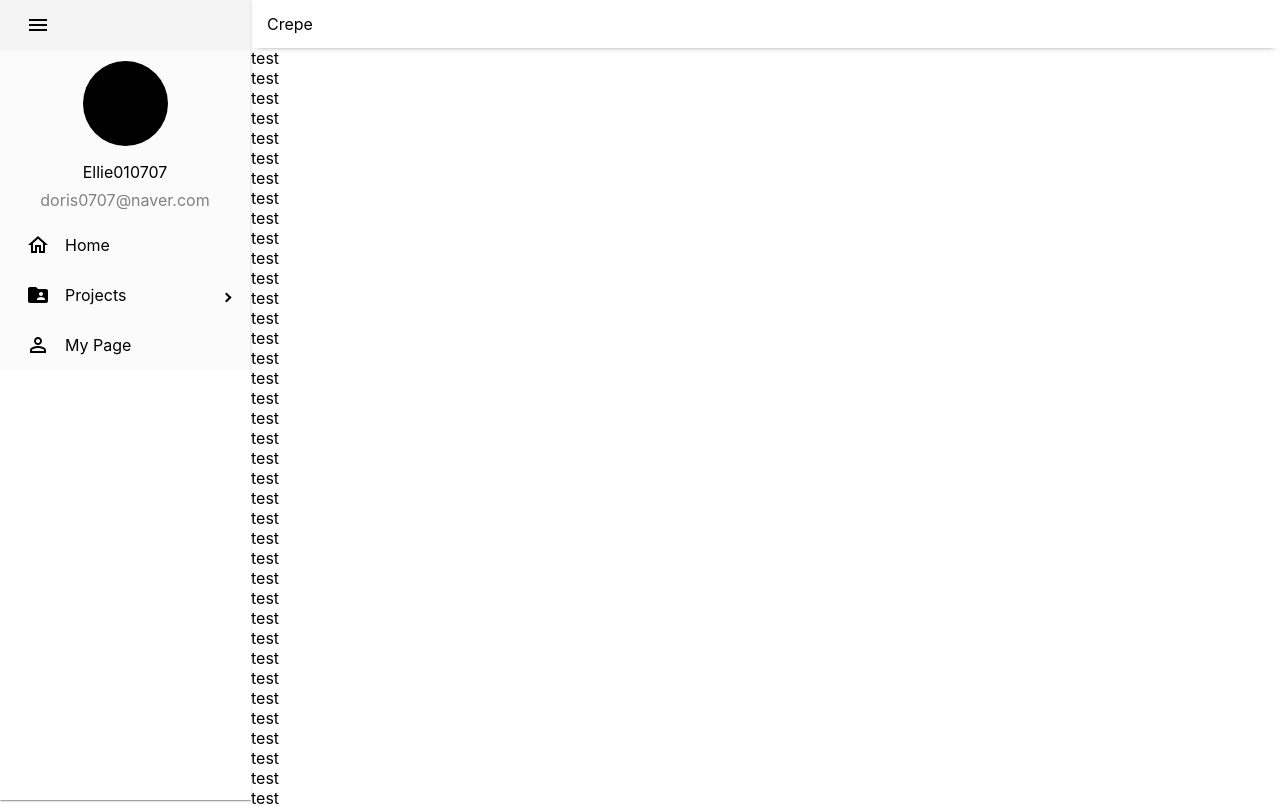
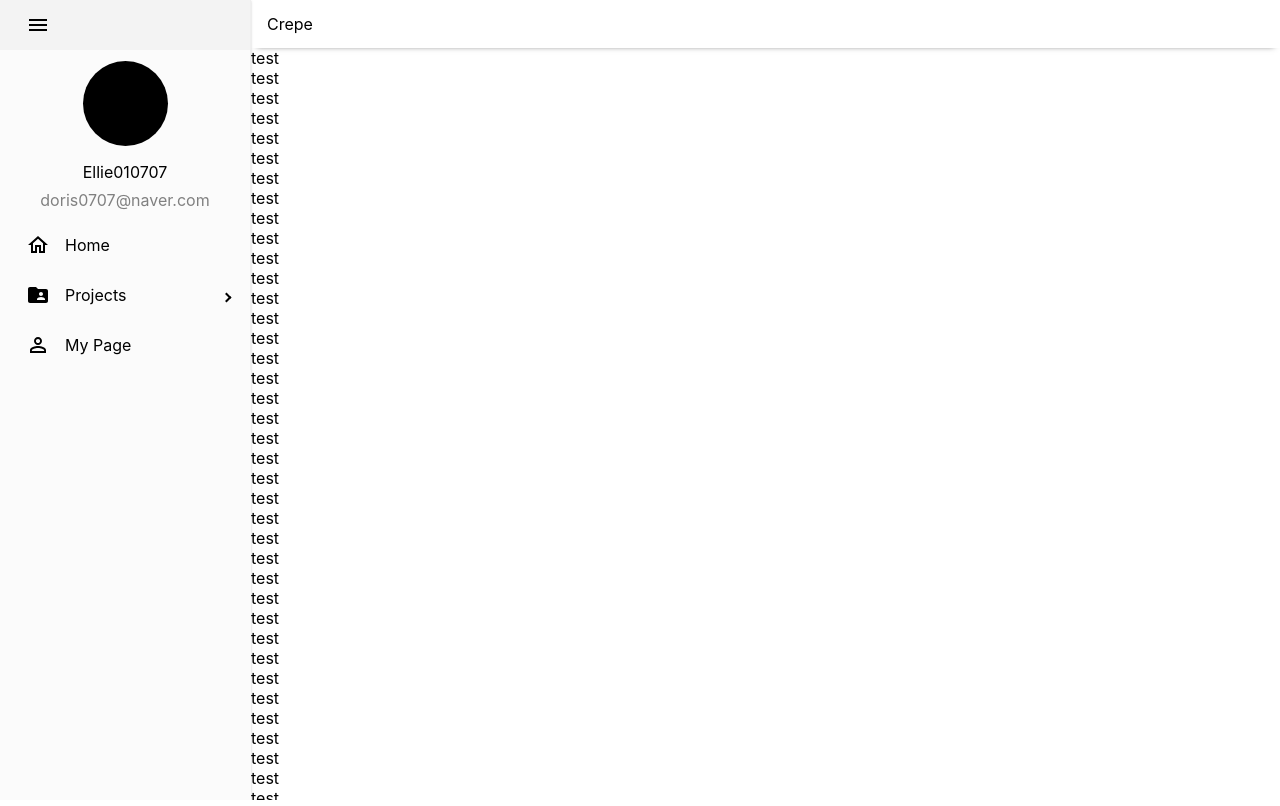
Before and after one commit to Tuk-AOK/frontend-dev, a React (Create React App) app: page / in a window 1280 px wide. Shown: the top 806 px of the page. Built offline with nearby package versions, Linux system fonts and the light colour scheme.

Commit message:
feat: 사이드바 색 투명도 없애기

```diff
--- a/src/App.tsx
+++ b/src/App.tsx
@@ -1,7 +1,4 @@
 import React from "react";
-import { Box } from "@mui/material";
-import Layout from "./components/layout";
-import Main from "./components/main/main";
 import MainPage from "./pages/main";
 
 function App() {
--- a/src/components/layout/index.tsx
+++ b/src/components/layout/index.tsx
@@ -9,9 +9,9 @@ export default function Layout(props: { children: React.ReactNode }) {
   return (
     <Box sx={{ width: 1, height: 1, display: "flex" }}>
       <Sidebar />
-      <Box sx={{ width: 'calc(100% - 40px)', height: 1 }}>
+      <Box sx={{ width: 'calc(100% - 40px)', height: 1, overflowX:'hidden'}}>
         <Header />
-        <Box sx={{overflow:"auto"}}>
+        <Box sx={{overflowY:'scroll'}}>
         {children}
         </Box>
       </Box>
--- a/src/components/layout/sidebar/sidebar.tsx
+++ b/src/components/layout/sidebar/sidebar.tsx
@@ -18,8 +18,8 @@ export default function Example() {
   const { collapseSidebar, collapsed } = useProSidebar();
 
   return (
-    <Box sx={{ boxShadow: 1, textOverflow: 'ellipsis'}}>
-      <Sidebar>
+    <Box sx={{ boxShadow: 1, textOverflow: 'ellipsis', backgroundColor: "#FBFBFB"}}>
+      <Sidebar backgroundColor="#FBFBFB">
         <Menu>
           <MenuItem
             icon={<MenuOutlinedIcon />}
```
